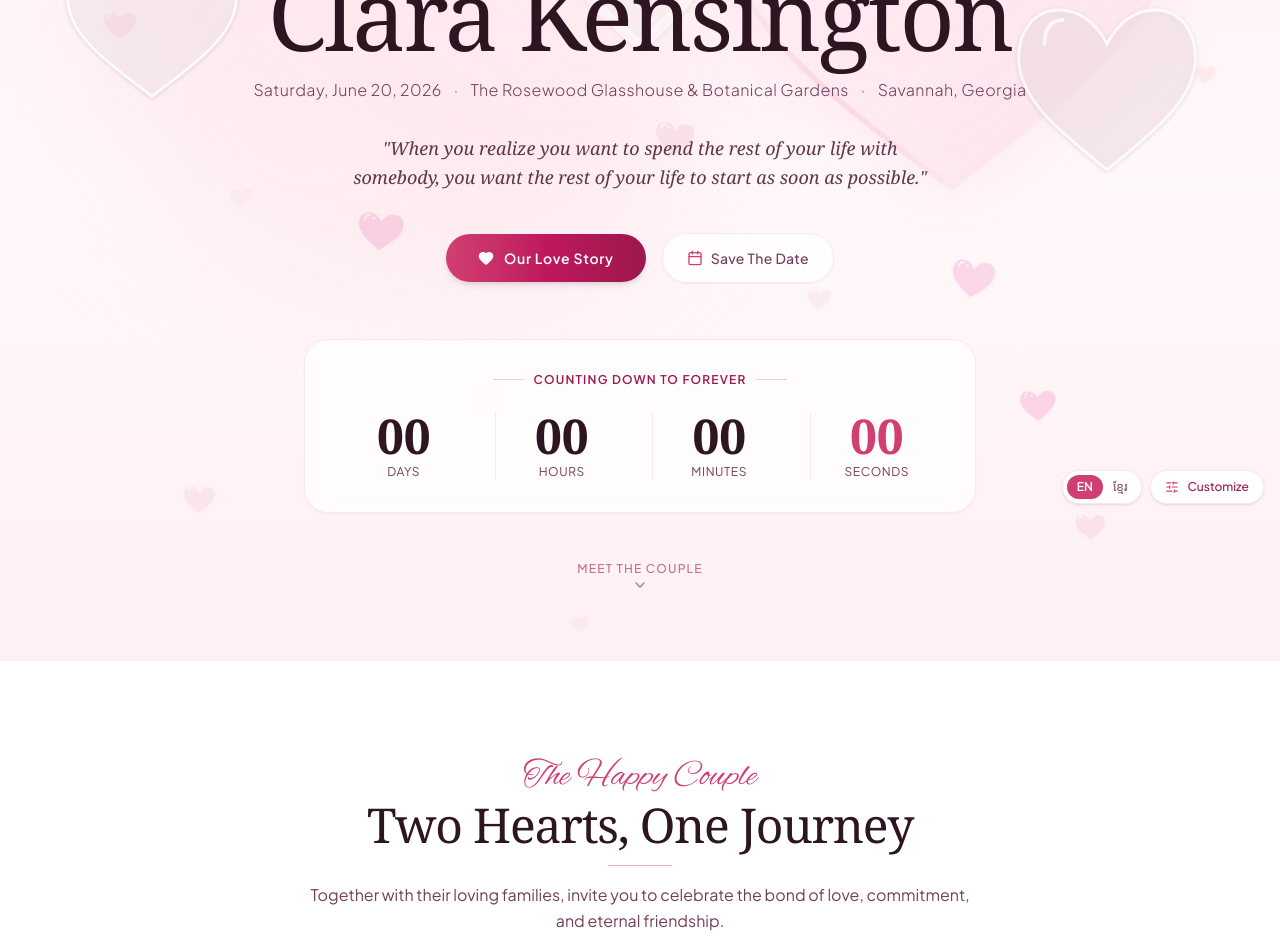
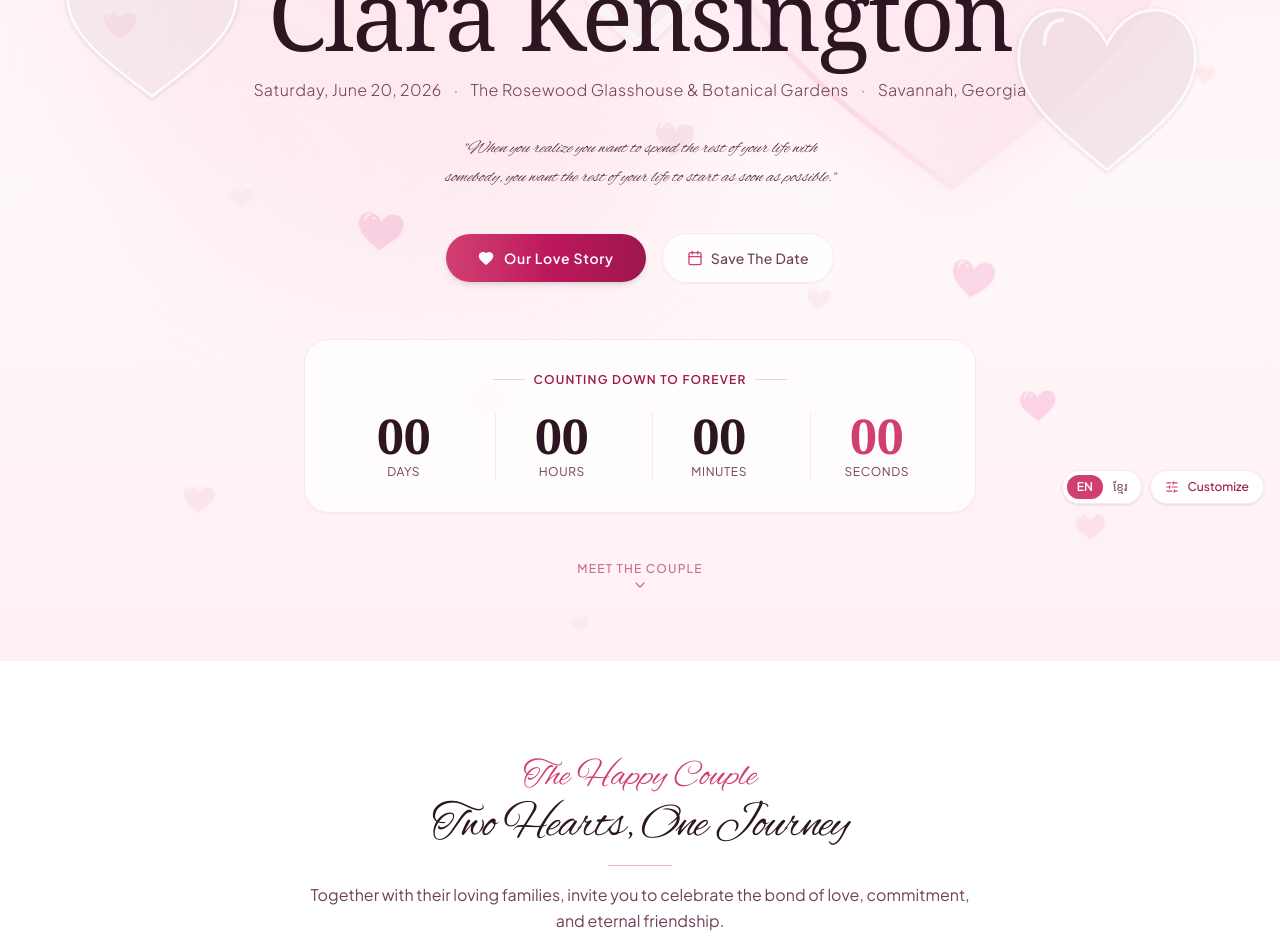
Before and after one commit to God123125/wedding-web, a React (Vite) app: page / in a window 1280 px wide. Shown: the part 280-1232 px from the top of the page. Built offline with nearby package versions, Linux system fonts and the light colour scheme; a web font is replaced by a local one.

Commit message:
working on khmer font

```diff
--- a/src/components/CoupleSection.tsx
+++ b/src/components/CoupleSection.tsx
@@ -26,7 +26,7 @@ export const CoupleSection: React.FC<CoupleSectionProps> = ({ couple }) => {
           <span className="font-script text-3xl sm:text-4xl text-[#D13F72] block mb-1">
             {t.couple.badge}
           </span>
-          <h2 className="font-serif text-4xl sm:text-5xl text-[#2D1522] tracking-tight font-normal">
+          <h2 className="font-script text-4xl sm:text-5xl text-[#2D1522] tracking-tight font-normal">
             {t.couple.heading}
           </h2>
           <div className="w-16 h-[1.5px] bg-[#E8B4C4] mx-auto mt-4 mb-4" />
--- a/src/components/Hero.tsx
+++ b/src/components/Hero.tsx
@@ -162,7 +162,7 @@ export const Hero: React.FC<HeroProps> = ({ couple }) => {
         </div>
 
         {/* Romantic quote */}
-        <p className="max-w-xl text-base sm:text-lg text-[#5F354A] font-serif italic mb-10 leading-relaxed text-balance">
+        <p className="max-w-xl text-base sm:text-lg text-[#5F354A] font-khmer font-script italic mb-10 leading-relaxed text-balance">
           {t.hero.quote}
         </p>
 
```
